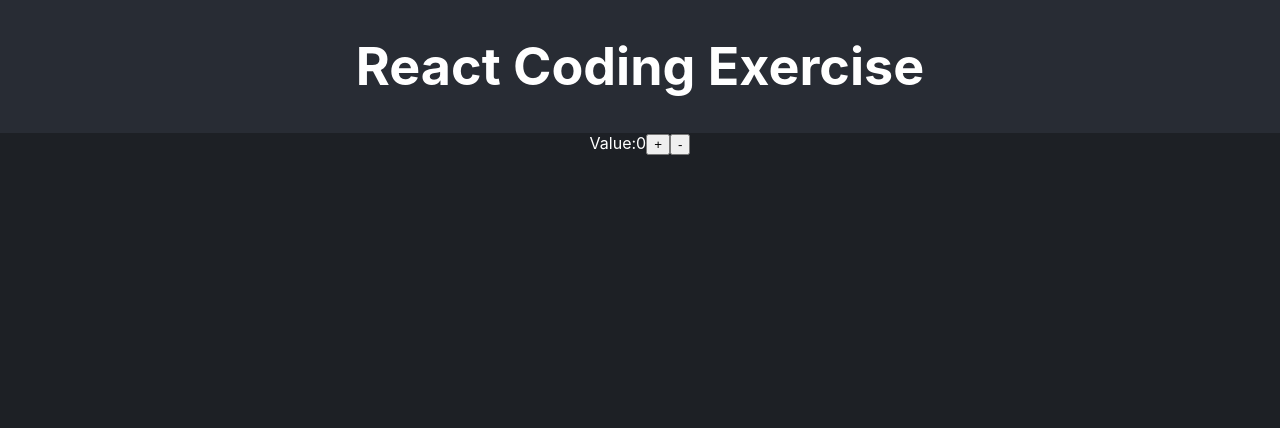
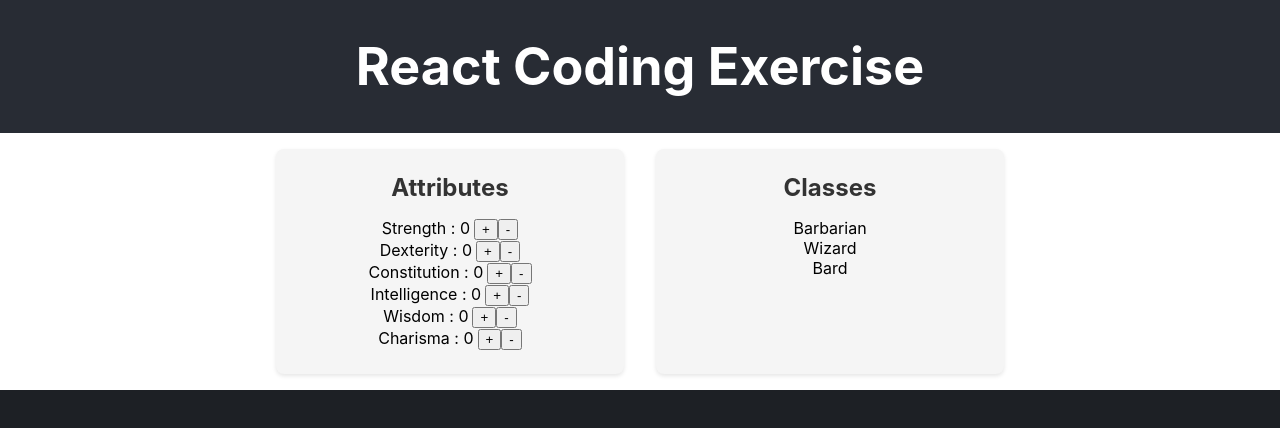
Before and after one commit to Jl14Salvador/recruiting-webapp-character, a React (Create React App) app: page / in a window 1280 px wide. Shown: the top 428 px of the page. Built offline with nearby package versions, Linux system fonts and the light colour scheme.

Commit message:
feat: add the attributes and class list components
this also includes updating the state of the attributes and including a modal pop up when when a class is selected

```diff
--- a/src/App.tsx
+++ b/src/App.tsx
@@ -1,24 +1,49 @@
-import { useState } from 'react';
-import './App.css';
-import { ATTRIBUTE_LIST, CLASS_LIST, SKILL_LIST } from './consts.js';
+import "./App.css";
+import { ATTRIBUTE_LIST, CLASS_LIST, SKILL_LIST } from "./consts";
+import AttributeCount from "./components/AttributeCount";
+import ClassList from "./components/ClassList";
+import AttributeProvider from "./context/attributeContext";
+import { Attributes } from "./types";
+function App() {
+  return (
+    <AttributeProvider>
+      <div className="App">
+        <header className="App-header">
+          <h1>React Coding Exercise</h1>
+        </header>
 
+        <div className="content-container">
+          <div className="content-box">
+            <h2>Attributes</h2>
+            <div className="AttributeCount">
+              {ATTRIBUTE_LIST.map((attribute) => {
+                return (
+                  <AttributeCount attribute={attribute as keyof Attributes} />
+                );
+              })}
+            </div>
+          </div>
 
-function App() {
-  const [num, setNum] = useState<number>(0);
-  return (
-    <div className="App">
-      <header className="App-header">
-        <h1>React Coding Exercise</h1>
-      </header>
-      <section className="App-section">
-        <div>
-          Value:
-          {num}
-          <button>+</button>
-          <button>-</button>
+          <div className="content-box">
+            <h2>Classes</h2>
+            <div className="ClassList">
+              {Object.entries(CLASS_LIST).map(
+                ([className, minimumAttributesRequired]) => {
+                  return (
+                    <ClassList
+                      className={className}
+                      minimumAttributesRequired={minimumAttributesRequired}
+                    />
+                  );
+                }
+              )}
+            </div>
+          </div>
         </div>
-      </section>
-    </div>
+
+        <section className="App-section"></section>
+      </div>
+    </AttributeProvider>
   );
 }
 
--- /dev/null
+++ b/src/components/AttributeCount.tsx
@@ -0,0 +1,36 @@
+import { useContext } from "react";
+import { AttributeContext } from "../context/attributeContext";
+import { Attributes } from "../types";
+
+interface AttributeCountProps {
+  attribute: keyof Attributes;
+}
+
+function AttributeCount({ attribute }: AttributeCountProps) {
+  const { attributes, dispatch } = useContext(AttributeContext);
+
+  return (
+    <div>
+      <span>
+        {attribute} : {attributes[attribute]}
+      </span>
+      <button
+        style={{ marginLeft: "4px" }}
+        onClick={() =>
+          dispatch({ type: "increment", selectedAttribute: attribute })
+        }
+      >
+        +
+      </button>
+      <button
+        onClick={() =>
+          dispatch({ type: "decrement", selectedAttribute: attribute })
+        }
+      >
+        -
+      </button>
+    </div>
+  );
+}
+
+export default AttributeCount;
--- /dev/null
+++ b/src/components/ClassList.tsx
@@ -0,0 +1,59 @@
+import { useContext, useState } from "react";
+import { AttributeContext } from "../context/attributeContext";
+import { Attributes } from "../types";
+
+interface ClassListProps {
+  className: string;
+  minimumAttributesRequired: Record<keyof Attributes, number>;
+}
+
+function ClassList({ className, minimumAttributesRequired }: ClassListProps) {
+  const { attributes } = useContext(AttributeContext);
+  const [isSelected, setIsSelected] = useState(false);
+
+  const classSelected = Object.entries(attributes).every(
+    ([attribute, value]) => value >= minimumAttributesRequired[attribute]
+  );
+
+  const style = {
+    color: classSelected ? "red" : "inherit",
+    cursor: "pointer",
+  };
+
+  return (
+    <>
+      <div
+        className="class"
+        style={style}
+        onClick={() => setIsSelected(!isSelected)}
+      >
+        {className}
+      </div>
+
+      {isSelected && (
+        <div className="modal-overlay">
+          <div className="modal">
+            <div className="modal-content">
+              <h4>Minimum Requirements:</h4>
+              {Object.entries(minimumAttributesRequired).map(
+                ([attr, value]) => (
+                  <div key={attr}>
+                    {attr}: {value}
+                  </div>
+                )
+              )}
+              <button
+                className="close-button"
+                onClick={() => setIsSelected(false)}
+              >
+                Close
+              </button>
+            </div>
+          </div>
+        </div>
+      )}
+    </>
+  );
+}
+
+export default ClassList;
```
